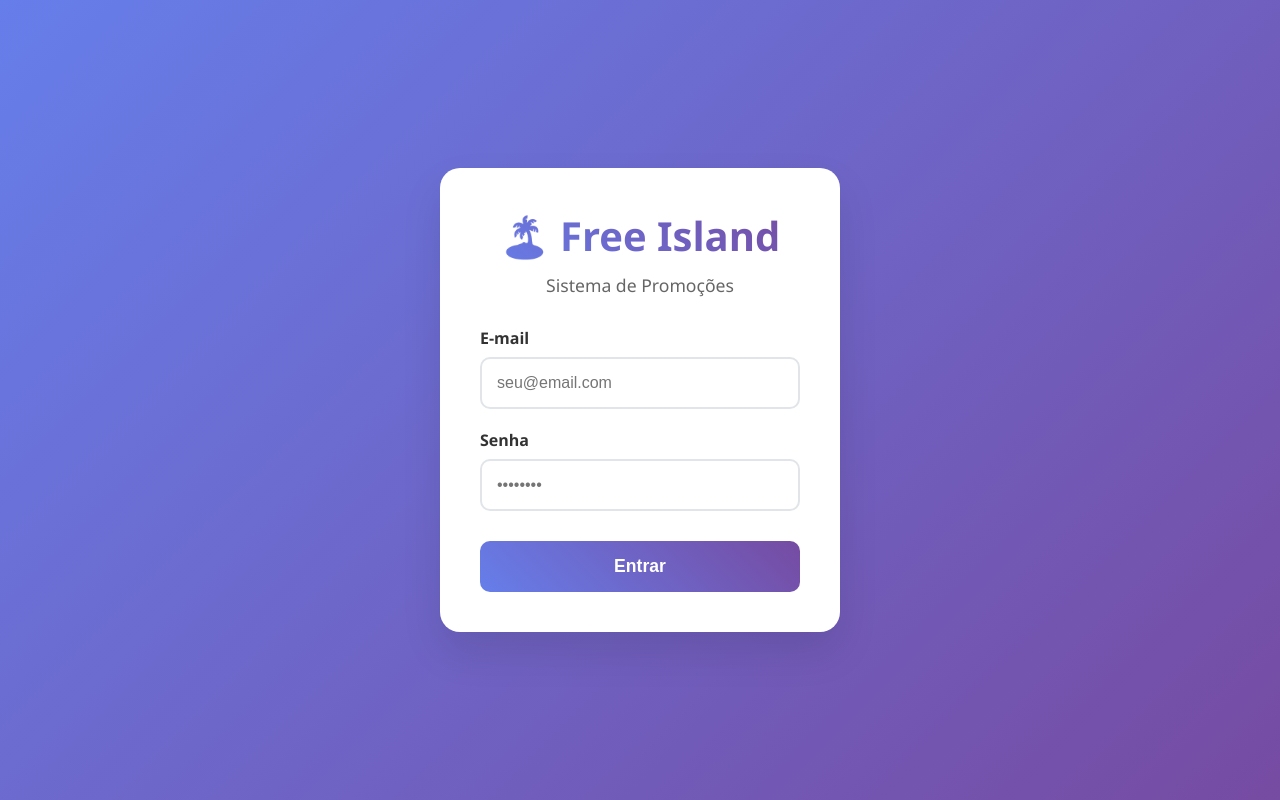
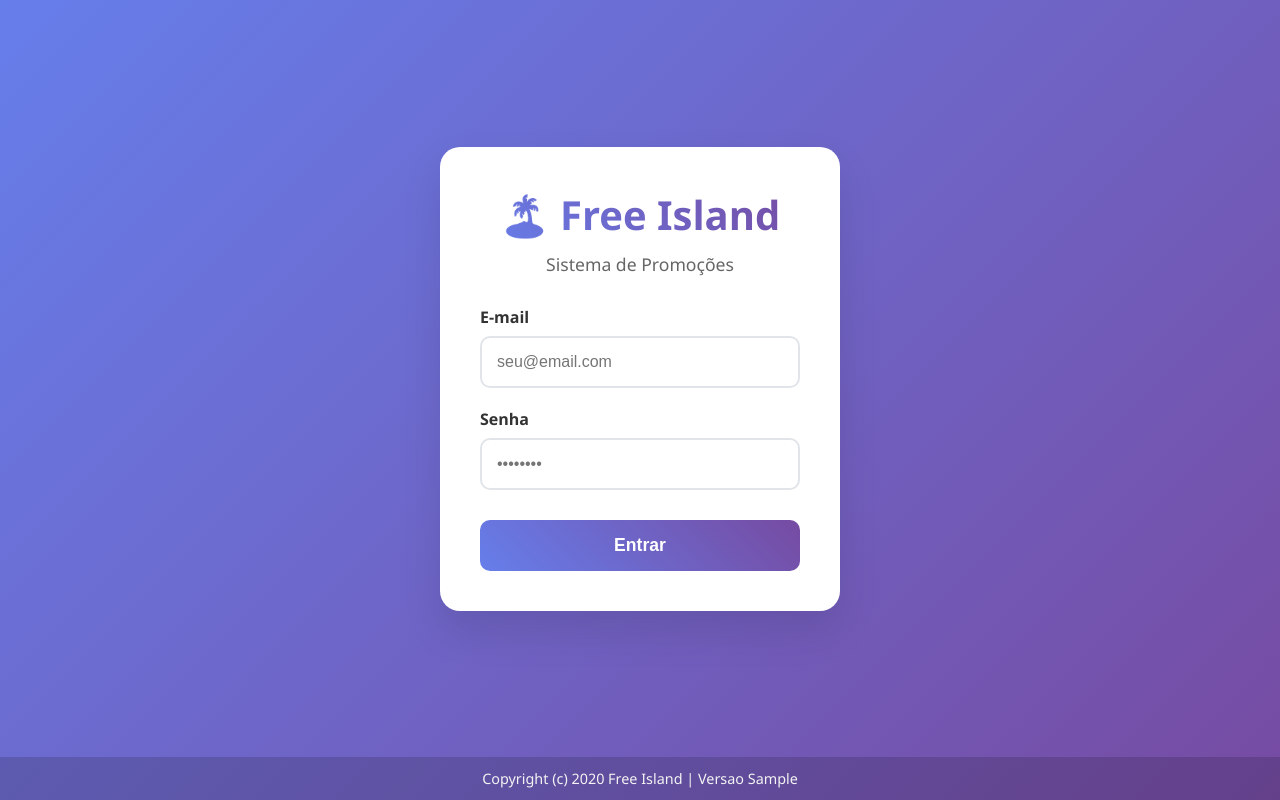
Before and after one commit to Gustavo-Fantini/Render, a Python web app: template templates/login.html in a window 1280 px wide. Run offline with Jinja, Linux system fonts and the light colour scheme; the template is opened without the code that fills it: most values are stand-ins (such as "Sample title", 1, 10 or a date in 2020).

Commit message:
Add app version and copyright footer

```diff
--- a/templates/login.html
+++ b/templates/login.html
@@ -16,8 +16,7 @@
             background: linear-gradient(135deg, #667eea 0%, #764ba2 100%);
             min-height: 100vh;
             display: flex;
-            align-items: center;
-            justify-content: center;
+            flex-direction: column;
         }
 
         .login-container {
@@ -28,6 +27,15 @@
             width: 100%;
             max-width: 400px;
             text-align: center;
+        }
+
+        .page-content {
+            flex: 1 0 auto;
+            display: flex;
+            align-items: center;
+            justify-content: center;
+            width: 100%;
+            padding: 30px 20px;
         }
 
         .logo {
@@ -121,9 +129,19 @@
             0% { transform: rotate(0deg); }
             100% { transform: rotate(360deg); }
         }
+
+        .footer {
+            color: #f3f3f3;
+            text-align: center;
+            padding: 12px 20px;
+            font-size: 0.9rem;
+            background: rgba(0, 0, 0, 0.15);
+            width: 100%;
+        }
     </style>
 </head>
 <body>
+    <div class="page-content">
     <div class="login-container">
         <div class="logo">🏝️ Free Island</div>
         <div class="subtitle">Sistema de Promoções</div>
@@ -154,6 +172,11 @@
             </button>
         </form>
     </div>
+    </div>
+
+    <footer class="footer">
+        Copyright (c) {{ current_year }} Free Island | Versao {{ app_version }}
+    </footer>
 
     <script>
         document.getElementById('loginForm').addEventListener('submit', function(e) {
```
Also changed, not shown: app.py (+8 -0 lines), templates/dashboard.html (+16 -0 lines).
